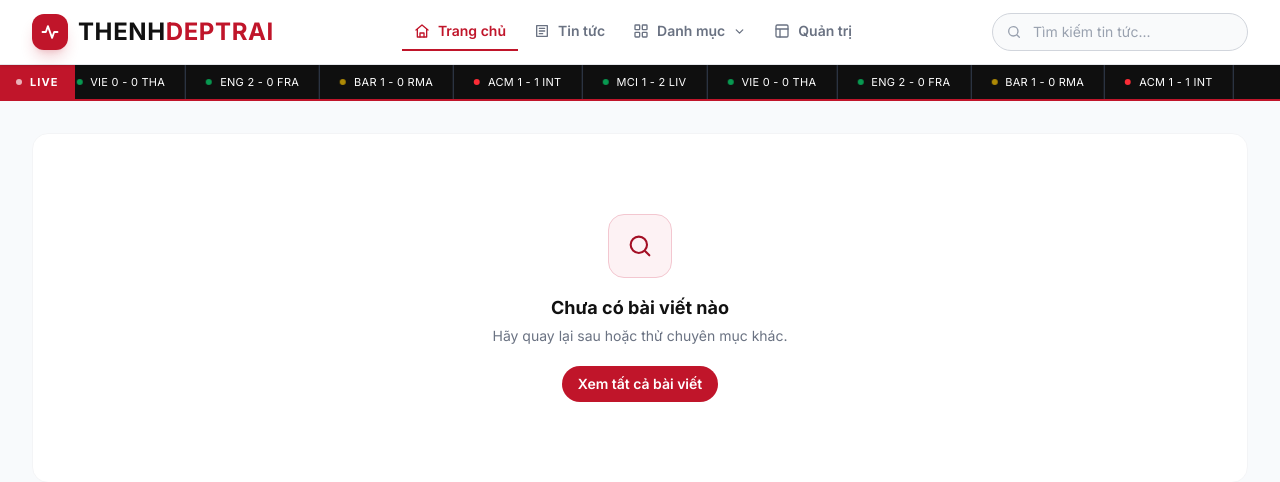
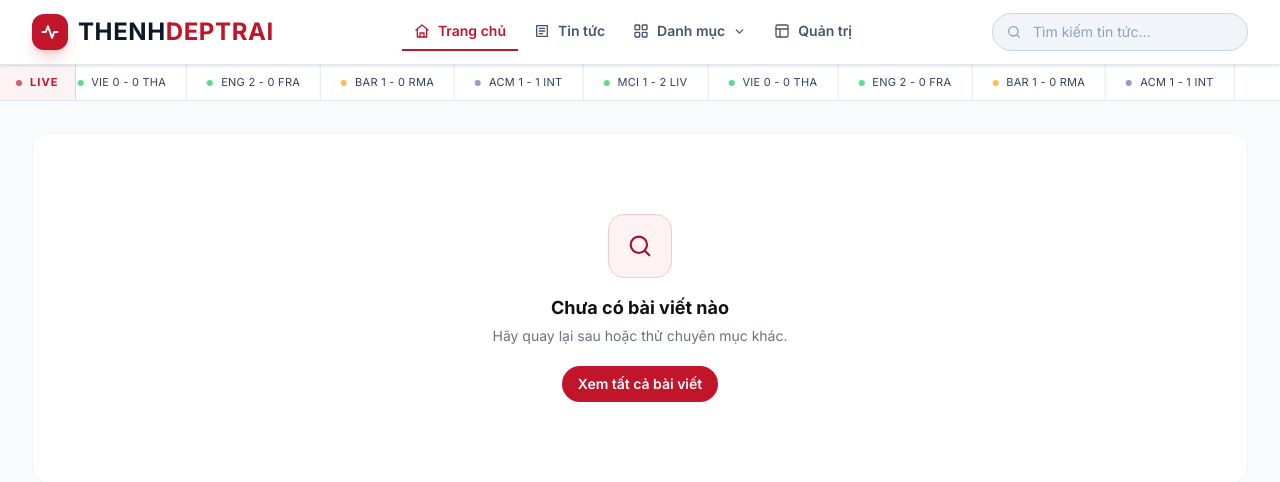
Before and after one commit to thenhdaynee/thenh, a Django app: page / in a window 1280 px wide. Shown: the top 482 px of the page. Run offline with Django 5.2, Linux system fonts and the light colour scheme; data that the repository does not hold is empty.

Commit message:
style(header): header và live ticker sang nền sáng, bỏ mục ALL
- Live ticker: nền trắng, viền slate, chữ slate, badge LIVE hồng nhạt
- Header: đồng bộ text-slate, ô tìm kiếm bg-slate-100 viền slate-300
- Bỏ mục "ALL - Tất cả bài viết" trong dropdown Danh mục

```diff
--- a/news/templates/partials/header.html
+++ b/news/templates/partials/header.html
@@ -1,4 +1,4 @@
-<header class="sticky top-0 z-50 bg-white border-b border-gray-200 shadow-sm">
+<header class="sticky top-0 z-50 bg-white border-b border-slate-200 shadow-sm">
     <div class="max-w-7xl mx-auto px-4 sm:px-6 lg:px-8">
         <div class="h-16 flex items-center justify-between gap-4">
             <a href="{% url 'home' %}" class="flex items-center gap-2.5 shrink-0" aria-label="THENHDEPTRAI - Trang chủ">
@@ -7,43 +7,39 @@
                         <path d="M3 12h4l2.5-7 5 14 2.5-7H21"/>
                     </svg>
                 </span>
-                <span class="font-display text-xl sm:text-2xl font-bold tracking-wide text-[#111]">
+                <span class="font-display text-xl sm:text-2xl font-bold tracking-wide text-slate-900">
                     THENH<span class="text-[#c0152a]">DEPTRAI</span>
                 </span>
             </a>
 
             {% with url_name=request.resolver_match.url_name %}
             <nav class="hidden md:flex items-center gap-1" aria-label="Điều hướng chính">
-                <a href="{% url 'home' %}" class="flex items-center gap-2 px-3 py-2 text-sm font-semibold border-b-2 transition-colors {% if url_name == 'home' and not current_category %}border-[#c0152a] text-[#c0152a]{% else %}border-transparent text-gray-500 hover:text-[#111] hover:border-gray-300{% endif %}">
+                <a href="{% url 'home' %}" class="flex items-center gap-2 px-3 py-2 text-sm font-semibold border-b-2 transition-colors {% if url_name == 'home' and not current_category %}border-[#c0152a] text-[#c0152a]{% else %}border-transparent text-slate-600 hover:text-slate-900 hover:border-slate-300{% endif %}">
                     <svg viewBox="0 0 24 24" width="16" height="16" fill="none" stroke="currentColor" stroke-width="2" stroke-linecap="round" stroke-linejoin="round" aria-hidden="true"><path d="M3 10.5 12 3l9 7.5"/><path d="M5 9.5V21h14V9.5"/><path d="M9 21v-6h6v6"/></svg>
                     Trang chủ
                 </a>
-                <a href="{% url 'all_posts' %}" class="flex items-center gap-2 px-3 py-2 text-sm font-semibold border-b-2 transition-colors {% if url_name == 'all_posts' or url_name == 'search' %}border-[#c0152a] text-[#c0152a]{% else %}border-transparent text-gray-500 hover:text-[#111] hover:border-gray-300{% endif %}">
+                <a href="{% url 'all_posts' %}" class="flex items-center gap-2 px-3 py-2 text-sm font-semibold border-b-2 transition-colors {% if url_name == 'all_posts' or url_name == 'search' %}border-[#c0152a] text-[#c0152a]{% else %}border-transparent text-slate-600 hover:text-slate-900 hover:border-slate-300{% endif %}">
                     <svg viewBox="0 0 24 24" width="16" height="16" fill="none" stroke="currentColor" stroke-width="2" stroke-linecap="round" stroke-linejoin="round" aria-hidden="true"><path d="M4 4h16v16H4z"/><path d="M8 8h8M8 12h8M8 16h5"/></svg>
                     Tin tức
                 </a>
                 <div class="nav-dropdown relative">
-                    <button type="button" class="flex items-center gap-2 px-3 py-2 text-sm font-semibold border-b-2 transition-colors {% if current_category or url_name == 'category_view' %}border-[#c0152a] text-[#c0152a]{% else %}border-transparent text-gray-500 hover:text-[#111] hover:border-gray-300{% endif %}" aria-haspopup="true">
+                    <button type="button" class="flex items-center gap-2 px-3 py-2 text-sm font-semibold border-b-2 transition-colors {% if current_category or url_name == 'category_view' %}border-[#c0152a] text-[#c0152a]{% else %}border-transparent text-slate-600 hover:text-slate-900 hover:border-slate-300{% endif %}" aria-haspopup="true">
                         <svg viewBox="0 0 24 24" width="16" height="16" fill="none" stroke="currentColor" stroke-width="2" stroke-linecap="round" stroke-linejoin="round" aria-hidden="true"><rect x="3" y="3" width="7" height="7" rx="1"/><rect x="14" y="3" width="7" height="7" rx="1"/><rect x="3" y="14" width="7" height="7" rx="1"/><rect x="14" y="14" width="7" height="7" rx="1"/></svg>
                         Danh mục
                         <svg class="nav-chevron" viewBox="0 0 24 24" width="13" height="13" fill="none" stroke="currentColor" stroke-width="2.4" stroke-linecap="round" stroke-linejoin="round" aria-hidden="true"><path d="m6 9 6 6 6-6"/></svg>
                     </button>
                     <div class="nav-dropdown-panel absolute left-0 top-full pt-2 w-64 z-50">
-                        <div class="rounded-xl border border-gray-200 bg-white shadow-xl p-2">
-                            <a href="{% url 'all_posts' %}" class="flex items-center gap-2 rounded-lg px-3 py-2 text-sm font-semibold text-[#111] hover:bg-gray-50 hover:text-[#c0152a] transition-colors">
-                                <span class="w-7 h-7 rounded-lg bg-[#fdf2f4] text-[#c0152a] flex items-center justify-center text-xs font-bold">ALL</span>
-                                Tất cả bài viết
-                            </a>
+                        <div class="rounded-xl border border-slate-200 bg-white shadow-xl p-2">
                             {% for cat in categories %}
-                            <a href="{% url 'category_view' cat.slug %}" class="flex items-center gap-2 rounded-lg px-3 py-2 text-sm text-gray-600 hover:bg-gray-50 hover:text-[#c0152a] transition-colors">
-                                <span class="w-7 h-7 rounded-lg bg-gray-100 flex items-center justify-center text-sm">{{ cat.icon }}</span>
+                            <a href="{% url 'category_view' cat.slug %}" class="flex items-center gap-2 rounded-lg px-3 py-2 text-sm text-slate-600 hover:bg-slate-50 hover:text-[#c0152a] transition-colors">
+                                <span class="w-7 h-7 rounded-lg bg-slate-100 flex items-center justify-center text-sm">{{ cat.icon }}</span>
                                 {{ cat.name }}
                             </a>
                             {% endfor %}
                         </div>
                     </div>
                 </div>
-                <a href="/admin/" class="flex items-center gap-2 px-3 py-2 text-sm font-semibold border-b-2 border-transparent text-gray-500 hover:text-[#111] hover:border-gray-300 transition-colors">
+                <a href="/admin/" class="flex items-center gap-2 px-3 py-2 text-sm font-semibold border-b-2 border-transparent text-slate-600 hover:text-slate-900 hover:border-slate-300 transition-colors">
                     <svg viewBox="0 0 24 24" width="16" height="16" fill="none" stroke="currentColor" stroke-width="2" stroke-linecap="round" stroke-linejoin="round" aria-hidden="true"><rect x="3" y="3" width="18" height="18" rx="2"/><path d="M3 9h18M9 21V9"/></svg>
                     Quản trị
                 </a>
@@ -52,11 +48,11 @@
 
             <div class="flex items-center gap-2">
                 <form action="{% url 'search' %}" method="GET" class="hidden lg:flex items-center relative">
-                    <svg class="absolute left-3.5 top-1/2 -translate-y-1/2 text-gray-400" viewBox="0 0 24 24" width="16" height="16" fill="none" stroke="currentColor" stroke-width="2" stroke-linecap="round" stroke-linejoin="round" aria-hidden="true"><circle cx="11" cy="11" r="7"/><path d="m20 20-3.5-3.5"/></svg>
+                    <svg class="absolute left-3.5 top-1/2 -translate-y-1/2 text-slate-400" viewBox="0 0 24 24" width="16" height="16" fill="none" stroke="currentColor" stroke-width="2" stroke-linecap="round" stroke-linejoin="round" aria-hidden="true"><circle cx="11" cy="11" r="7"/><path d="m20 20-3.5-3.5"/></svg>
                     <input type="text" name="q" value="{{ query }}" placeholder="Tìm kiếm tin tức..."
-                        class="w-48 xl:w-64 pl-10 pr-4 py-2 rounded-full border border-gray-300 bg-gray-50 text-[#111] placeholder:text-gray-400 text-sm focus:outline-none focus:ring-1 focus:ring-[#c0152a] focus:border-[#c0152a] focus:bg-white transition-all">
+                        class="w-48 xl:w-64 pl-10 pr-4 py-2 rounded-full border border-slate-300 bg-slate-100 text-slate-800 placeholder-slate-400 text-sm focus:outline-none focus:ring-1 focus:ring-[#c0152a] focus:border-[#c0152a] focus:bg-white transition-all">
                 </form>
-                <button id="mobile-search-toggle" class="lg:hidden w-10 h-10 rounded-full border border-gray-200 bg-white text-[#111] hover:bg-gray-50 flex items-center justify-center transition-colors" aria-label="Tìm kiếm">
+                <button id="mobile-search-toggle" class="lg:hidden w-10 h-10 rounded-full border border-slate-300 bg-white text-slate-700 hover:bg-slate-50 flex items-center justify-center transition-colors" aria-label="Tìm kiếm">
                     <svg viewBox="0 0 24 24" width="18" height="18" fill="none" stroke="currentColor" stroke-width="2" stroke-linecap="round" stroke-linejoin="round" aria-hidden="true"><circle cx="11" cy="11" r="7"/><path d="m20 20-3.5-3.5"/></svg>
                 </button>
             </div>
@@ -65,9 +61,9 @@
         <div id="mobile-search-panel" class="hidden lg:hidden pb-3">
             <form action="{% url 'search' %}" method="GET" class="flex items-center gap-2">
                 <div class="relative flex-1">
-                    <svg class="absolute left-3.5 top-1/2 -translate-y-1/2 text-gray-400" viewBox="0 0 24 24" width="16" height="16" fill="none" stroke="currentColor" stroke-width="2" stroke-linecap="round" stroke-linejoin="round" aria-hidden="true"><circle cx="11" cy="11" r="7"/><path d="m20 20-3.5-3.5"/></svg>
+                    <svg class="absolute left-3.5 top-1/2 -translate-y-1/2 text-slate-400" viewBox="0 0 24 24" width="16" height="16" fill="none" stroke="currentColor" stroke-width="2" stroke-linecap="round" stroke-linejoin="round" aria-hidden="true"><circle cx="11" cy="11" r="7"/><path d="m20 20-3.5-3.5"/></svg>
                     <input type="text" name="q" value="{{ query }}" placeholder="Tìm kiếm tin tức..."
-                        class="w-full pl-10 pr-4 py-2.5 rounded-full border border-gray-300 bg-gray-50 text-[#111] placeholder:text-gray-400 text-sm focus:outline-none focus:ring-1 focus:ring-[#c0152a] focus:border-[#c0152a] focus:bg-white transition-all">
+                        class="w-full pl-10 pr-4 py-2.5 rounded-full border border-slate-300 bg-slate-100 text-slate-800 placeholder-slate-400 text-sm focus:outline-none focus:ring-1 focus:ring-[#c0152a] focus:border-[#c0152a] focus:bg-white transition-all">
                 </div>
                 <button type="submit" class="h-10 px-4 rounded-full bg-[#c0152a] hover:bg-[#96101f] text-white text-sm font-semibold transition-colors">Tìm</button>
             </form>
@@ -75,21 +71,21 @@
     </div>
 
     {% with url_name=request.resolver_match.url_name %}
-    <div class="md:hidden border-t border-gray-100">
+    <div class="md:hidden border-t border-slate-200">
         <div class="max-w-7xl mx-auto px-2 py-1 flex justify-around">
-            <a href="{% url 'home' %}" class="flex flex-col items-center gap-0.5 px-3 py-1.5 text-[11px] font-semibold {% if url_name == 'home' and not current_category %}text-[#c0152a]{% else %}text-gray-500{% endif %}">
+            <a href="{% url 'home' %}" class="flex flex-col items-center gap-0.5 px-3 py-1.5 text-[11px] font-semibold {% if url_name == 'home' and not current_category %}text-[#c0152a]{% else %}text-slate-600{% endif %}">
                 <svg viewBox="0 0 24 24" width="19" height="19" fill="none" stroke="currentColor" stroke-width="2" stroke-linecap="round" stroke-linejoin="round" aria-hidden="true"><path d="M3 10.5 12 3l9 7.5"/><path d="M5 9.5V21h14V9.5"/><path d="M9 21v-6h6v6"/></svg>
                 Trang chủ
             </a>
-            <a href="{% url 'all_posts' %}" class="flex flex-col items-center gap-0.5 px-3 py-1.5 text-[11px] font-semibold {% if url_name == 'all_posts' or url_name == 'search' or url_name == 'category_view' %}text-[#c0152a]{% else %}text-gray-500{% endif %}">
+            <a href="{% url 'all_posts' %}" class="flex flex-col items-center gap-0.5 px-3 py-1.5 text-[11px] font-semibold {% if url_name == 'all_posts' or url_name == 'search' or url_name == 'category_view' %}text-[#c0152a]{% else %}text-slate-600{% endif %}">
                 <svg viewBox="0 0 24 24" width="19" height="19" fill="none" stroke="currentColor" stroke-width="2" stroke-linecap="round" stroke-linejoin="round" aria-hidden="true"><path d="M4 4h16v16H4z"/><path d="M8 8h8M8 12h8M8 16h5"/></svg>
                 Tin tức
             </a>
-            <a href="{% url 'all_posts' %}?sort=trending" class="flex flex-col items-center gap-0.5 px-3 py-1.5 text-[11px] font-semibold {% if url_name == 'all_posts' and sort == 'trending' %}text-[#c0152a]{% else %}text-gray-500{% endif %}">
+            <a href="{% url 'all_posts' %}?sort=trending" class="flex flex-col items-center gap-0.5 px-3 py-1.5 text-[11px] font-semibold {% if url_name == 'all_posts' and sort == 'trending' %}text-[#c0152a]{% else %}text-slate-600{% endif %}">
                 <svg viewBox="0 0 24 24" width="19" height="19" fill="none" stroke="currentColor" stroke-width="2" stroke-linecap="round" stroke-linejoin="round" aria-hidden="true"><path d="M3 17l6-6 4 4 8-8"/><path d="M14 7h7v7"/></svg>
                 Thịnh hành
             </a>
-            <a href="/admin/" class="flex flex-col items-center gap-0.5 px-3 py-1.5 text-[11px] font-semibold text-gray-500">
+            <a href="/admin/" class="flex flex-col items-center gap-0.5 px-3 py-1.5 text-[11px] font-semibold text-slate-600">
                 <svg viewBox="0 0 24 24" width="19" height="19" fill="none" stroke="currentColor" stroke-width="2" stroke-linecap="round" stroke-linejoin="round" aria-hidden="true"><rect x="3" y="3" width="18" height="18" rx="2"/><path d="M3 9h18M9 21V9"/></svg>
                 Quản trị
             </a>
--- a/news/templates/partials/ticker.html
+++ b/news/templates/partials/ticker.html
@@ -1,38 +1,38 @@
-<div class="bg-[#0f0f0f] border-b-2 border-[#c0152a] h-9 flex items-center overflow-hidden">
-    <div class="shrink-0 bg-[#c0152a] h-full flex items-center gap-2 px-4">
-        <span class="w-1.5 h-1.5 rounded-full bg-white animate-pulse"></span>
-        <span class="font-display text-white text-[11px] font-bold tracking-widest">LIVE</span>
+<div class="bg-white border-b border-slate-200 h-9 flex items-center overflow-hidden">
+    <div class="shrink-0 bg-[#fdf2f4] border-r border-[#f3c7d0] h-full flex items-center gap-2 px-4">
+        <span class="w-1.5 h-1.5 rounded-full bg-[#c0152a] animate-pulse"></span>
+        <span class="font-display text-[#c0152a] text-[11px] font-bold tracking-widest">LIVE</span>
     </div>
     <div class="ticker-wrap flex-1 h-full flex items-center">
-        <div class="ticker-track text-white text-[11px] font-display tracking-wide">
+        <div class="ticker-track text-slate-700 text-[11px] font-display tracking-wide">
             <div class="flex shrink-0">
                 {% for score in live_scores %}
-                <span class="flex items-center gap-2 px-5 border-r border-gray-700 h-9 whitespace-nowrap">
-                    {% if score.status == 'live' %}<span class="w-1.5 h-1.5 rounded-full bg-green-400 animate-pulse"></span>
-                    {% elif score.status == 'ht' %}<span class="w-1.5 h-1.5 rounded-full bg-yellow-400 animate-pulse"></span>
-                    {% else %}<span class="w-1.5 h-1.5 rounded-full bg-red-500"></span>{% endif %}
+                <span class="flex items-center gap-2 px-5 border-r border-slate-200 h-9 whitespace-nowrap">
+                    {% if score.status == 'live' %}<span class="w-1.5 h-1.5 rounded-full bg-green-500 animate-pulse"></span>
+                    {% elif score.status == 'ht' %}<span class="w-1.5 h-1.5 rounded-full bg-amber-500 animate-pulse"></span>
+                    {% else %}<span class="w-1.5 h-1.5 rounded-full bg-slate-400"></span>{% endif %}
                     {{ score.display }}
                 </span>
                 {% empty %}
-                <span class="flex items-center gap-2 px-5 border-r border-gray-700 h-9 whitespace-nowrap"><span class="w-1.5 h-1.5 rounded-full bg-green-400 animate-pulse"></span>ENG 2 - 1 GER <span class="text-gray-400">(FT)</span></span>
-                <span class="flex items-center gap-2 px-5 border-r border-gray-700 h-9 whitespace-nowrap"><span class="w-1.5 h-1.5 rounded-full bg-green-400 animate-pulse"></span>FRA 0 - 0 ITA <span class="text-gray-400">(30')</span></span>
-                <span class="flex items-center gap-2 px-5 border-r border-gray-700 h-9 whitespace-nowrap"><span class="w-1.5 h-1.5 rounded-full bg-yellow-400 animate-pulse"></span>VIE 1 - 0 THA <span class="text-gray-400">(HT)</span></span>
-                <span class="flex items-center gap-2 px-5 border-r border-gray-700 h-9 whitespace-nowrap"><span class="w-1.5 h-1.5 rounded-full bg-green-400 animate-pulse"></span>ESP 3 - 2 BRA <span class="text-gray-400">(67')</span></span>
+                <span class="flex items-center gap-2 px-5 border-r border-slate-200 h-9 whitespace-nowrap"><span class="w-1.5 h-1.5 rounded-full bg-green-500 animate-pulse"></span>ENG 2 - 1 GER <span class="text-slate-400">(FT)</span></span>
+                <span class="flex items-center gap-2 px-5 border-r border-slate-200 h-9 whitespace-nowrap"><span class="w-1.5 h-1.5 rounded-full bg-green-500 animate-pulse"></span>FRA 0 - 0 ITA <span class="text-slate-400">(30')</span></span>
+                <span class="flex items-center gap-2 px-5 border-r border-slate-200 h-9 whitespace-nowrap"><span class="w-1.5 h-1.5 rounded-full bg-amber-500 animate-pulse"></span>VIE 1 - 0 THA <span class="text-slate-400">(HT)</span></span>
+                <span class="flex items-center gap-2 px-5 border-r border-slate-200 h-9 whitespace-nowrap"><span class="w-1.5 h-1.5 rounded-full bg-green-500 animate-pulse"></span>ESP 3 - 2 BRA <span class="text-slate-400">(67')</span></span>
                 {% endfor %}
             </div>
             <div class="flex shrink-0" aria-hidden="true">
                 {% for score in live_scores %}
-                <span class="flex items-center gap-2 px-5 border-r border-gray-700 h-9 whitespace-nowrap">
-                    {% if score.status == 'live' %}<span class="w-1.5 h-1.5 rounded-full bg-green-400 animate-pulse"></span>
-                    {% elif score.status == 'ht' %}<span class="w-1.5 h-1.5 rounded-full bg-yellow-400 animate-pulse"></span>
-                    {% else %}<span class="w-1.5 h-1.5 rounded-full bg-red-500"></span>{% endif %}
+                <span class="flex items-center gap-2 px-5 border-r border-slate-200 h-9 whitespace-nowrap">
+                    {% if score.status == 'live' %}<span class="w-1.5 h-1.5 rounded-full bg-green-500 animate-pulse"></span>
+                    {% elif score.status == 'ht' %}<span class="w-1.5 h-1.5 rounded-full bg-amber-500 animate-pulse"></span>
+                    {% else %}<span class="w-1.5 h-1.5 rounded-full bg-slate-400"></span>{% endif %}
                     {{ score.display }}
                 </span>
                 {% empty %}
-                <span class="flex items-center gap-2 px-5 border-r border-gray-700 h-9 whitespace-nowrap"><span class="w-1.5 h-1.5 rounded-full bg-green-400 animate-pulse"></span>ENG 2 - 1 GER <span class="text-gray-400">(FT)</span></span>
-                <span class="flex items-center gap-2 px-5 border-r border-gray-700 h-9 whitespace-nowrap"><span class="w-1.5 h-1.5 rounded-full bg-green-400 animate-pulse"></span>FRA 0 - 0 ITA <span class="text-gray-400">(30')</span></span>
-                <span class="flex items-center gap-2 px-5 border-r border-gray-700 h-9 whitespace-nowrap"><span class="w-1.5 h-1.5 rounded-full bg-yellow-400 animate-pulse"></span>VIE 1 - 0 THA <span class="text-gray-400">(HT)</span></span>
-                <span class="flex items-center gap-2 px-5 border-r border-gray-700 h-9 whitespace-nowrap"><span class="w-1.5 h-1.5 rounded-full bg-green-400 animate-pulse"></span>ESP 3 - 2 BRA <span class="text-gray-400">(67')</span></span>
+                <span class="flex items-center gap-2 px-5 border-r border-slate-200 h-9 whitespace-nowrap"><span class="w-1.5 h-1.5 rounded-full bg-green-500 animate-pulse"></span>ENG 2 - 1 GER <span class="text-slate-400">(FT)</span></span>
+                <span class="flex items-center gap-2 px-5 border-r border-slate-200 h-9 whitespace-nowrap"><span class="w-1.5 h-1.5 rounded-full bg-green-500 animate-pulse"></span>FRA 0 - 0 ITA <span class="text-slate-400">(30')</span></span>
+                <span class="flex items-center gap-2 px-5 border-r border-slate-200 h-9 whitespace-nowrap"><span class="w-1.5 h-1.5 rounded-full bg-amber-500 animate-pulse"></span>VIE 1 - 0 THA <span class="text-slate-400">(HT)</span></span>
+                <span class="flex items-center gap-2 px-5 border-r border-slate-200 h-9 whitespace-nowrap"><span class="w-1.5 h-1.5 rounded-full bg-green-500 animate-pulse"></span>ESP 3 - 2 BRA <span class="text-slate-400">(67')</span></span>
                 {% endfor %}
             </div>
         </div>
```
